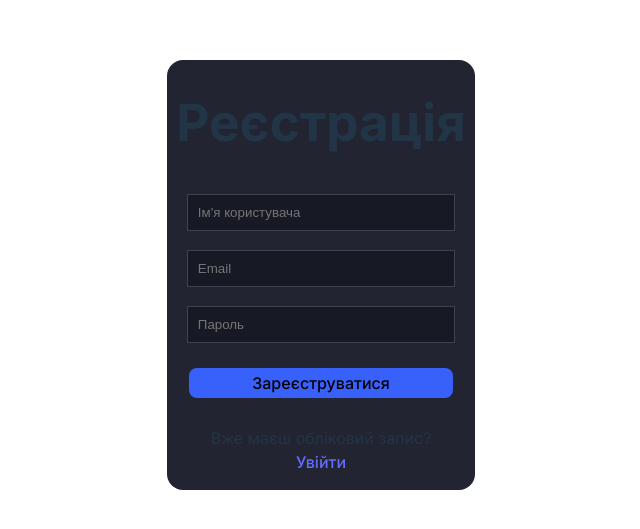
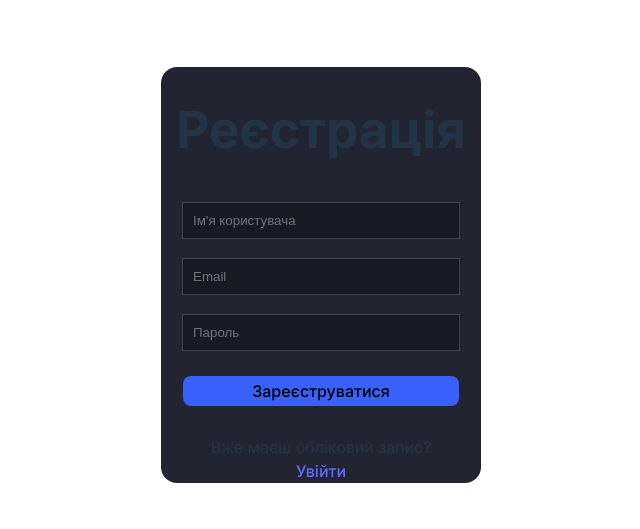
Before and after one commit to Rohalov/TradingDiary, a React (Vite) app in the folder tradingdiary.client/: page /register in a window 1280 px wide. Shown: the part 125-654 px from the top of the page, without its empty margins (319-959 px from the left). Built offline with nearby package versions, Linux system fonts and the light colour scheme; the HTML template or start-up script is replaced by a standard one.

Commit message:
change size of form

```diff
--- a/tradingdiary.client/src/pages/Register/Register.css
+++ b/tradingdiary.client/src/pages/Register/Register.css
@@ -11,8 +11,7 @@
 
 .register-modal {
   display: flex;
-  width: 308px;
-  height: 430px;
+  width: 320px;
   flex-direction: column;
   border-radius: 16px;
   box-sizing: border-box;
```
